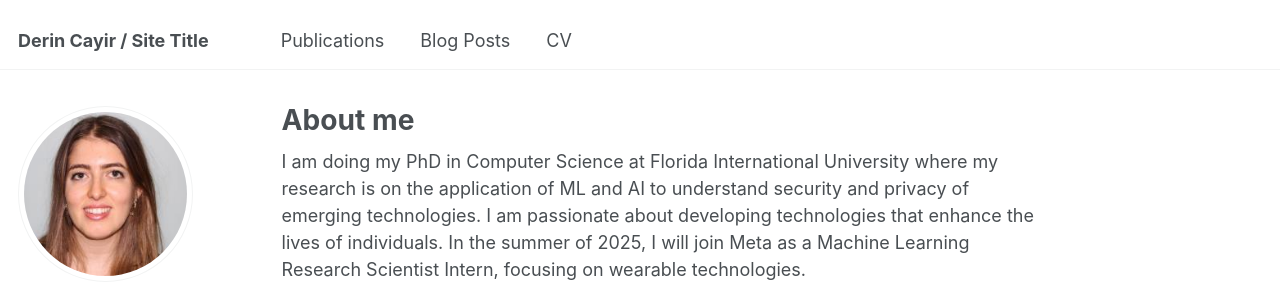
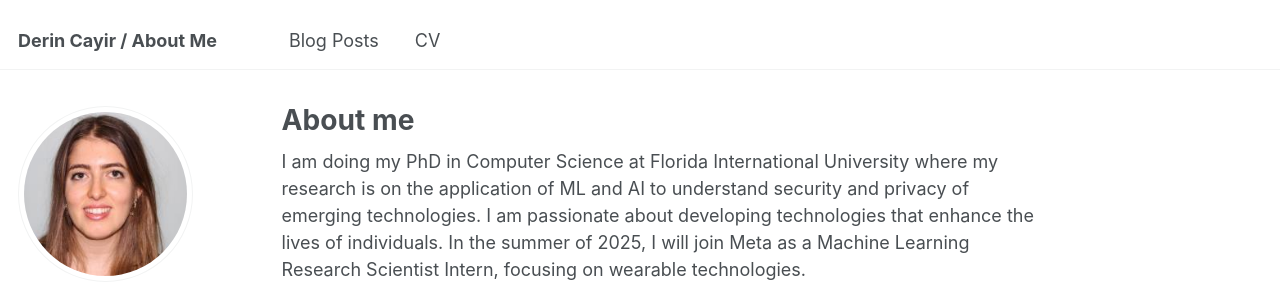
Before and after one commit to derincayir/derincayir.github.io, a Jekyll site: the page built from _pages/about.md, in a window 1280 px wide. Shown: the top 282 px of the page. Built offline with Jekyll 4.4.1, drawn with Linux system fonts in a browser that asks for light colours; some web fonts are replaced.

```diff
--- a/_config.yml
+++ b/_config.yml
@@ -9,7 +9,7 @@
 # Basic Site Settings
 locale                   : "en-US"
 site_theme               : "default"
-title                    : "Derin Cayir / Site Title"
+title                    : "Derin Cayir / About Me"
 title_separator          : "-"
 name                     : &name "Derin Cayir"
 description              : &description "personal description"
--- a/_data/navigation.yml
+++ b/_data/navigation.yml
@@ -5,9 +5,6 @@
 # prevent it from being included in the site.
 
 main:
-  - title: "Publications"
-    url: /publications/
-
   - title: "Blog Posts"
     url: /year-archive/
 
```
